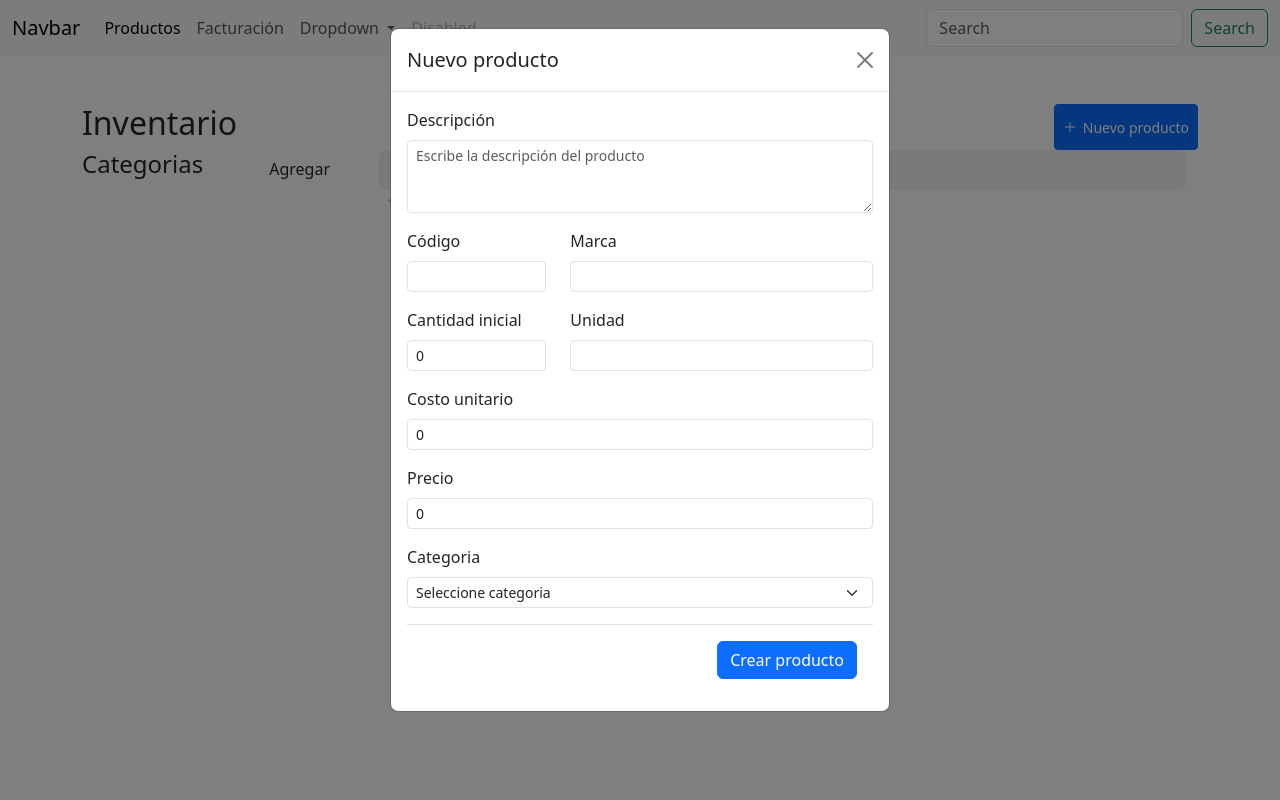
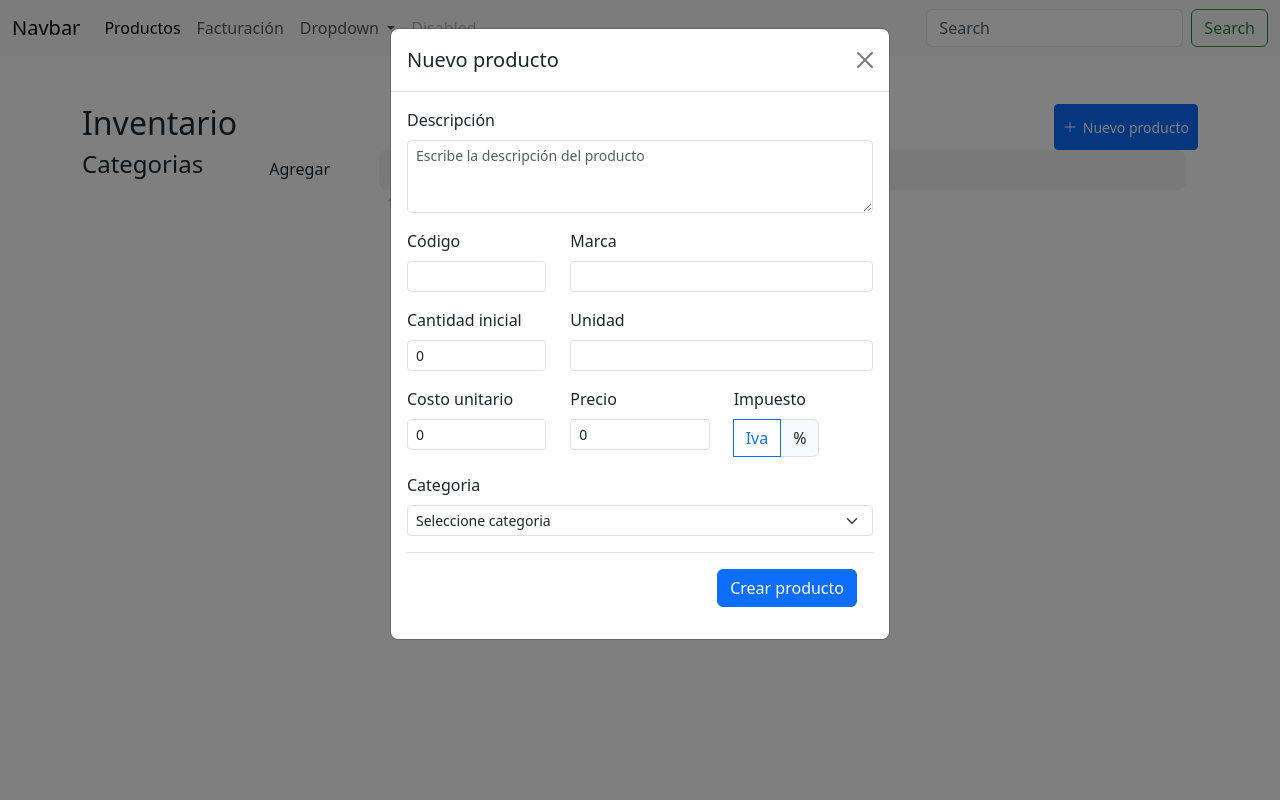
Before and after one commit to JohnAlexGuerrero/djangoInvoice, a Django app: page /inventory/ in a window 1280 px wide, after a click on "Nuevo producto". Run offline with Django 5.2, Linux system fonts and the light colour scheme; data that the repository does not hold is empty.

Commit message:
refactor: form new product add input tax

```diff
--- a/app/Product/models.py
+++ b/app/Product/models.py
@@ -15,6 +15,7 @@ class Product(models.Model):
     unit = models.CharField(("Unidad de medida"), max_length=50, default='Und')
     cost = models.DecimalField(("Costo"), max_digits=10, decimal_places=2, default=0.0)
     price = models.DecimalField(("Precio"), max_digits=10, decimal_places=2, default=0.0)
+    tax = models.DecimalField(("impuesto"), max_digits=3, decimal_places=2, default=0.0)
     weigth = models.FloatField(("Peso"), default=0.0)
     is_active = models.BooleanField(("Activo"), default=1)
     slug = models.SlugField()
@@ -35,4 +36,5 @@ class Product(models.Model):
 
     def save(self, *args, **kwargs):
         self.slug = slugify(self.description)
+        self.tax = 1 + (float(self.tax) / 100)
         return super().save(*args, **kwargs)
--- a/app/Templates/inventory/new.html
+++ b/app/Templates/inventory/new.html
@@ -51,14 +51,31 @@
                             </div>
                         </div>
                     </div>
+
+                    <div class="row">
+                        <div class="col-sm-4">
                             <div class="mb-3">
                                 <label for="exampleFormControlInput1" class="form-label">Costo unitario</label>
                                 <input type="text" class="form-control form-control-sm" id="cost" placeholder="" value="0">
                             </div>
+                        </div>
+                        <div class="col-sm-8">
+                            <div class="row">
+                                <div class="col-sm">
                                     <div class="mb-3">
                                         <label for="exampleFormControlInput1" class="form-label">Precio</label>
                                         <input type="text" class="form-control form-control-sm" id="price" placeholder="" value="0">
                                     </div>
+                                </div>
+                                <div class="col-sm">
+                                    <label for="exampleFormControlInput1" class="form-label">Impuesto</label>
+                                    {% include "inventory/tax.html" %}
+                                </div>
+                            </div>
+
+                        </div>
+                    </div>
+
                     <div class="mb-3">
                         <label for="exampleFormControlInput1" class="form-label">Categoria</label>
                         <select class="form-select form-select-sm" aria-label="Small select example" id="category">
@@ -136,6 +153,7 @@
         unitEl.value = 'Und'
         costEl.value = 0.0
         priceEl.value = 0.0
+        taxEl.value = ''
     }
 
     const createNewProduct = ()=>{
@@ -150,6 +168,7 @@
                 unit: unitEl.value,
                 cost: costEl.value,
                 price: priceEl.value,
+                tax: taxEl.value,
                 category: categoryEl.value
             }
         }
--- a/app/Templates/inventory/products.html
+++ b/app/Templates/inventory/products.html
@@ -228,7 +228,7 @@
           class="image"
         />
         <span class="title">${product.description}</span>
-        <span class="price">$ ${product.price}</span>
+        <span class="price">$ ${product.price * product.tax}</span>
 
         <div class="buttonContainer">
           <button
--- /dev/null
+++ b/app/Templates/inventory/tax.html
@@ -0,0 +1,36 @@
+<div class="input-group mb-3">
+    <input type="checkbox" class="btn-check form-control-sm" id="btn-check-outlined" autocomplete="off">
+    <label class="btn btn-outline-primary input-group-text " for="btn-check-outlined">Iva</label>
+    <input type="text" class="form-control form-control-sm" id="id-tax" aria-label="Amount (to the nearest dollar)">
+    <span class="input-group-text">%</span>
+</div>
+
+<script>
+    const taxEl = document.querySelector('#id-tax')
+    const btnCkeckEl = document.querySelector('#btn-check-outlined')
+
+
+    function validateKey(e){
+        const textHelpEl = document.getElementById('textHelp')
+
+        if(e.keyCode > 47 && e.keyCode < 58){
+            return true
+        }else{
+            taxEl.value = ''
+        }
+    }
+
+    btnCkeckEl.addEventListener('click', (e)=>{
+        if(e.target.checked === true){
+            taxEl.style.display = 'block'
+        }else{
+            taxEl.style.display = 'none'
+            taxEl.value = 0
+        }
+    })
+
+    taxEl.style.display = 'none'
+
+    taxEl.addEventListener('keyup', e => validateKey(e))
+
+</script>
```
Also changed, not shown: app/Product/views.py (+7 -2 lines), app/Product/migrations/0005_product_tax.py (added). Lines whose indentation alone changed are shown as unchanged.
